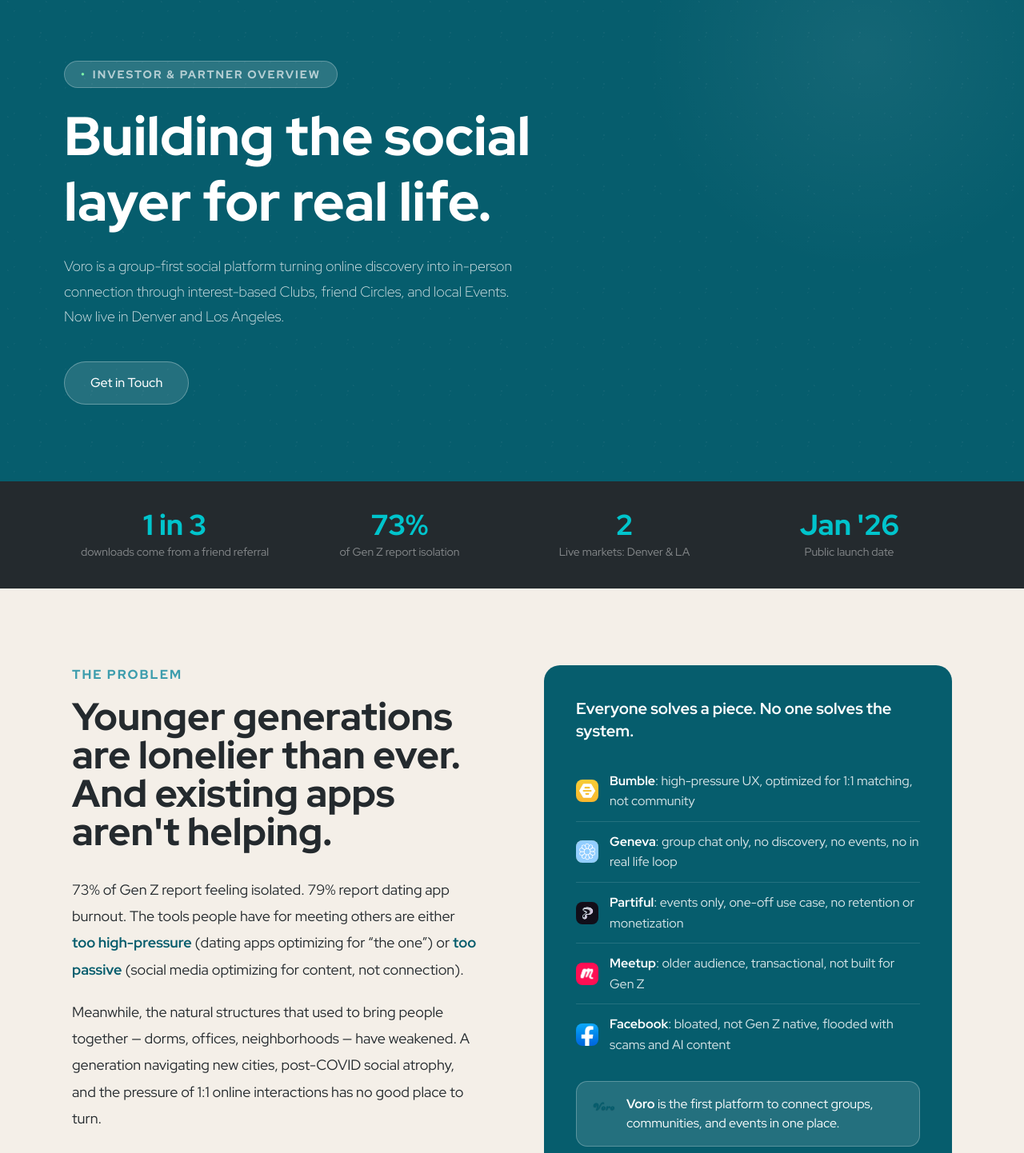
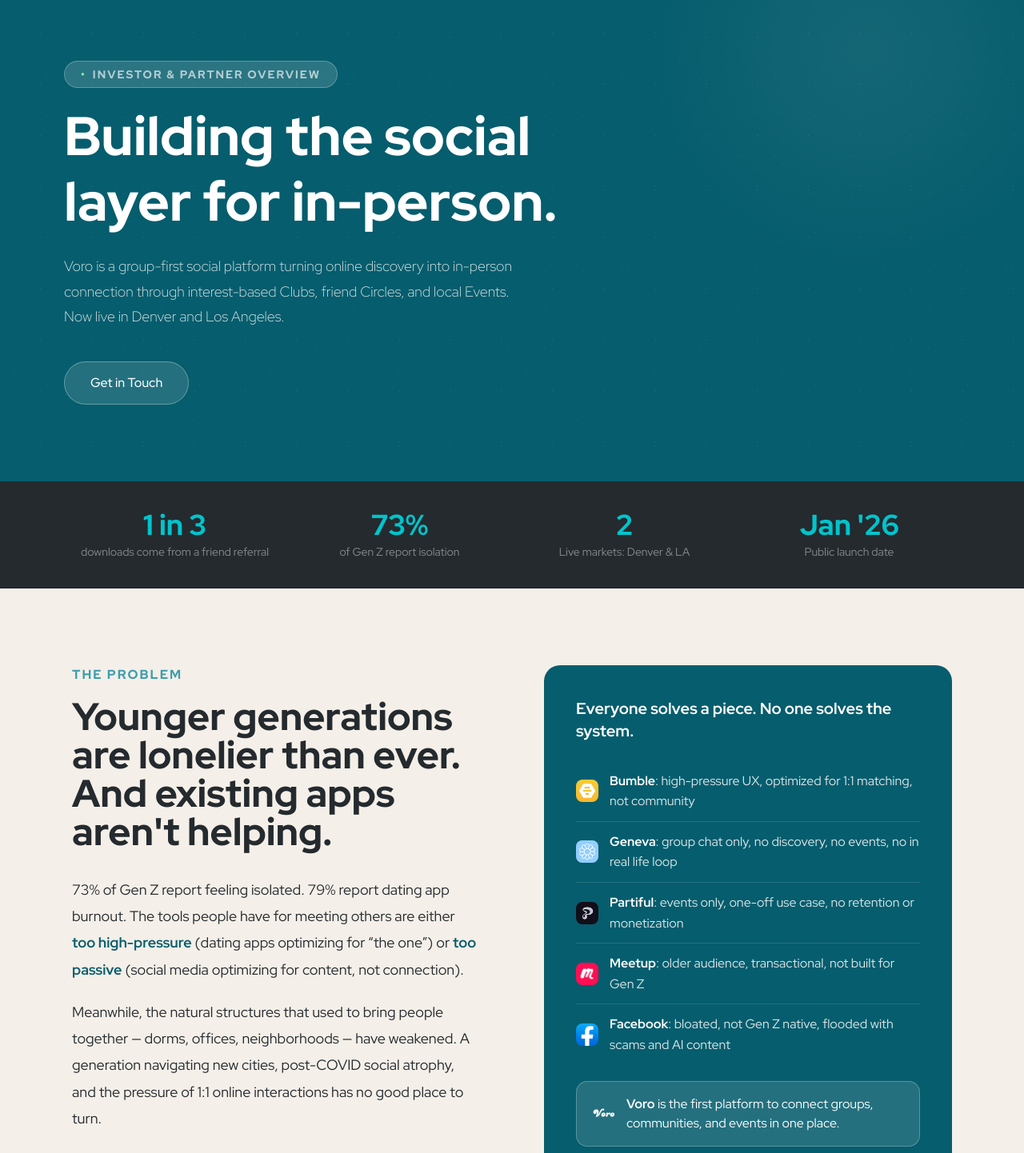
Before and after one commit to voro-club/voro-website, a Next.js app: page /investors in a window 1280 px wide. Shown: the part 100-1542 px from the top of the page at 80% size. Built offline with nearby package versions, Linux system fonts and the light colour scheme.

Commit message:
updates to investor page

```diff
--- a/src/components/sections/investors/InvestorHero.tsx
+++ b/src/components/sections/investors/InvestorHero.tsx
@@ -36,7 +36,7 @@
               Investor &amp; Partner Overview
             </span>
             <h1 className="mb-6 text-[clamp(32px,6vw,68px)] leading-[1.2] font-extrabold text-white">
-              Building the social layer for real life.
+              Building the social layer for in-person.
             </h1>
             <p className="mb-10 max-w-[560px] text-lg leading-[1.75] font-light text-white/85">
               Voro is a group-first social platform turning online discovery into
--- a/src/components/sections/investors/MarketSection.tsx
+++ b/src/components/sections/investors/MarketSection.tsx
@@ -373,7 +373,7 @@
             Market Size
           </p>
           <h2 className="mb-8 text-4xl font-extrabold text-foreground md:text-5xl">
-            Two large markets. One platform at the intersection of both.
+            Three markets. One platform at the intersection of all.
           </h2>
         </ScrollReveal>
 
--- a/src/components/sections/investors/ProblemSection.tsx
+++ b/src/components/sections/investors/ProblemSection.tsx
@@ -88,7 +88,7 @@
         ))}
       </ul>
       <div
-        className="mt-5 flex items-start gap-3.5 rounded-xl border border-white/25 bg-white/12 px-5 py-4 text-base leading-[1.5] text-white transition-all duration-400"
+        className="mt-5 flex items-center gap-3.5 rounded-xl border border-white/25 bg-white/12 px-5 py-4 text-base leading-[1.5] text-white transition-all duration-400"
         style={{
           opacity: visible ? 1 : 0,
           transform: visible ? "translateY(0)" : "translateY(8px)",
@@ -100,7 +100,7 @@
           alt="Voro"
           width={28}
           height={28}
-          className="mt-0.5 shrink-0"
+          className="shrink-0 brightness-0 invert"
         />
         <span>
           <strong className="font-bold">Voro</strong> is the first platform to
```
